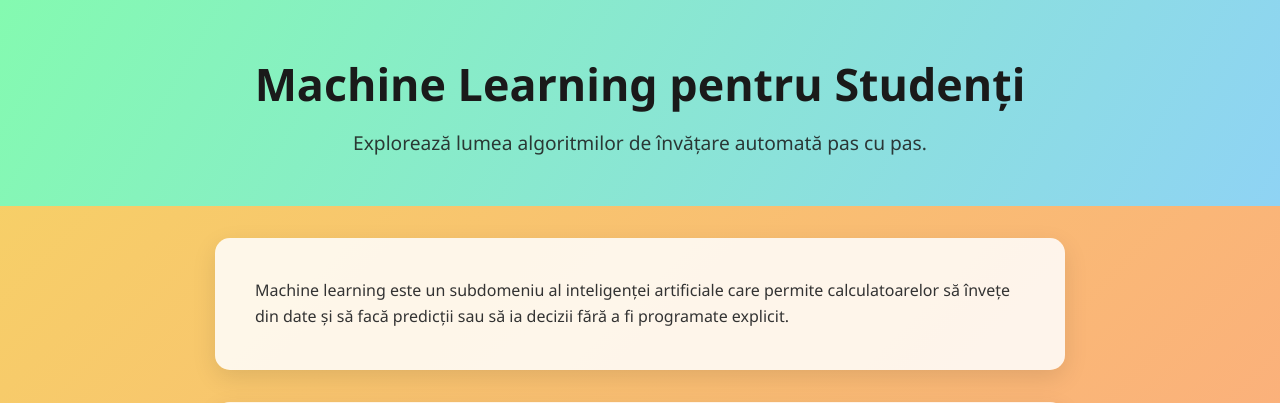
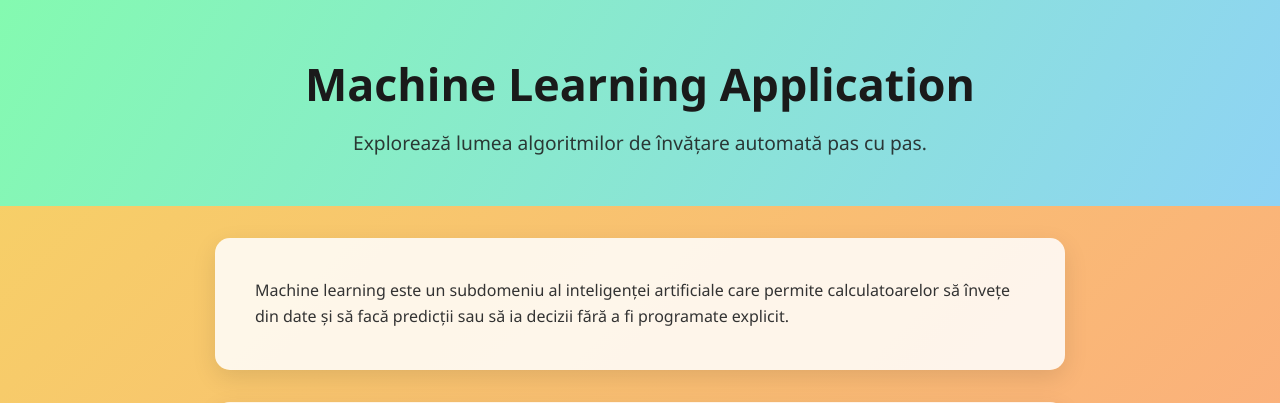
Before and after one commit to vladluca70/Machine-Learning-Assistant, a Flask app: page / in a window 1280 px wide. Shown: the top 403 px of the page. Run offline with Flask 3, Linux system fonts and the light colour scheme.

Commit message:
Update index.html

```diff
--- a/templates/index.html
+++ b/templates/index.html
@@ -10,7 +10,7 @@
 <body>
 
     <header>
-        <h1>Machine Learning pentru Studenți</h1>
+        <h1>Machine Learning Application</h1>
         <p>Explorează lumea algoritmilor de învățare automată pas cu pas.</p>
     </header>
 
```
